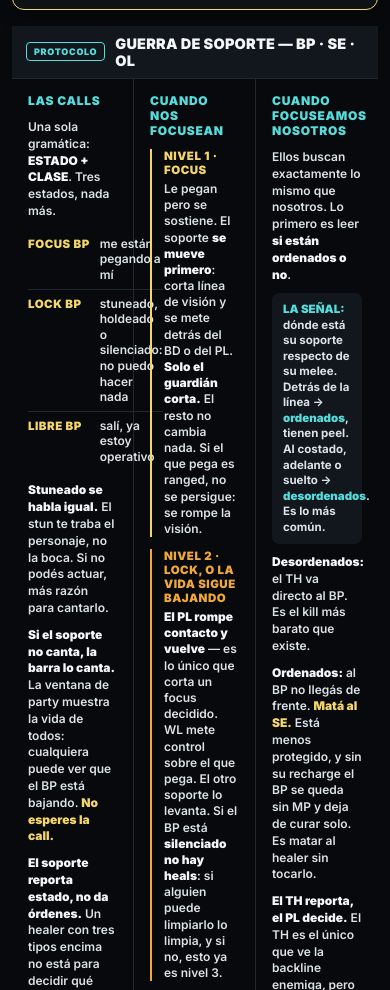
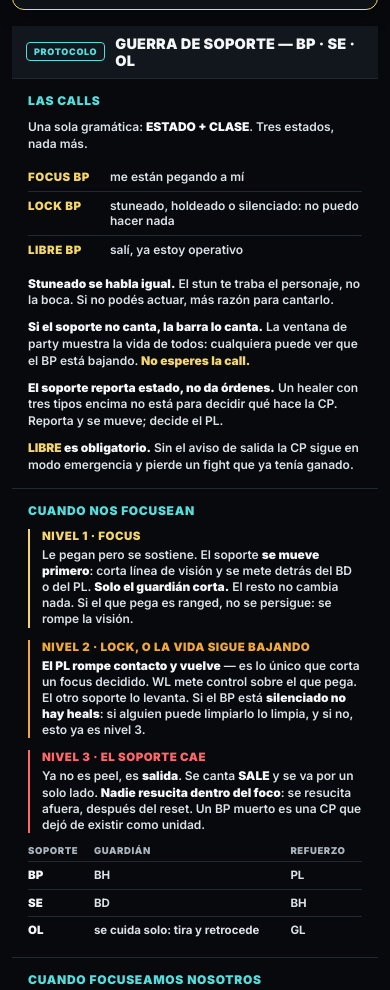
Before and after one commit to matiasfnunezdev/constant-party-strategy, a plain HTML site: page index.html in a window 390 px wide. Shown: the part 5155-6145 px from the top of the page. Drawn offline with Linux system fonts and the light colour scheme.

Commit message:
Apilar la banda de soporte en pantallas chicas
La banda GUERRA DE SOPORTE quedaba en tres columnas tambien en mobile y
tablet. Ahora baja a dos columnas bajo 1180px y a una sola bajo 760px, con
los bordes acomodados.

Co-Authored-By: Claude Opus 5 <noreply@anthropic.com>

```diff
--- a/index.html
+++ b/index.html
@@ -188,13 +188,18 @@ h1{margin:0 0 8px;font-size:clamp(27px,2.4vw,37px);line-height:1.05;font-weight:
   .grid{grid-template-columns:1fr 1fr}
   .bottom{grid-template-columns:1fr 1fr}
   .facing-body{grid-template-columns:minmax(200px,260px) minmax(0,1fr)}
+  .support-body{grid-template-columns:1fr 1fr}
+  .scol:nth-child(2){border-right:0}
+  .scol:nth-child(-n+2){border-bottom:1px solid var(--line-soft)}
 }
 @media(max-width:760px){
   body{padding:12px}
   .grid,.bottom{grid-template-columns:1fr}
-  .card-body,.facing-body{grid-template-columns:1fr}
+  .card-body,.facing-body,.support-body{grid-template-columns:1fr}
   .diagram{min-height:280px;border-right:0;border-bottom:1px solid var(--line-soft)}
   .facing-diagram{border-right:0;border-bottom:1px solid var(--line-soft)}
+  .scol{border-right:0;border-bottom:1px solid var(--line-soft)}
+  .scol:last-child{border-bottom:0}
   .seq{flex-wrap:wrap}
 }
 @media print{
```
